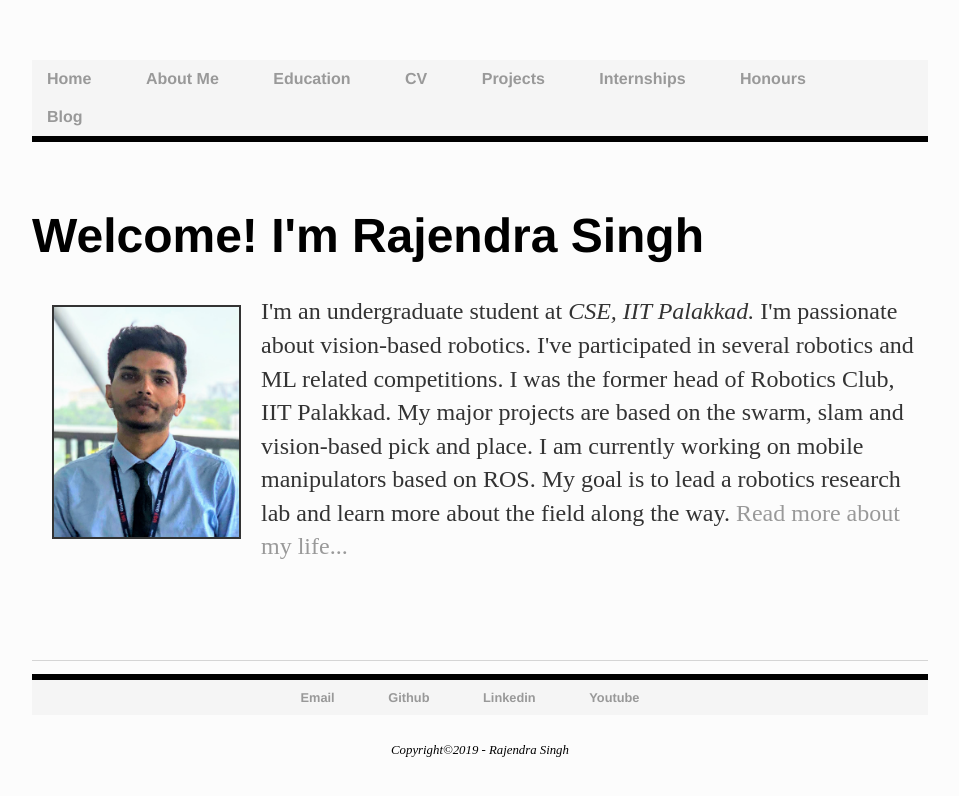
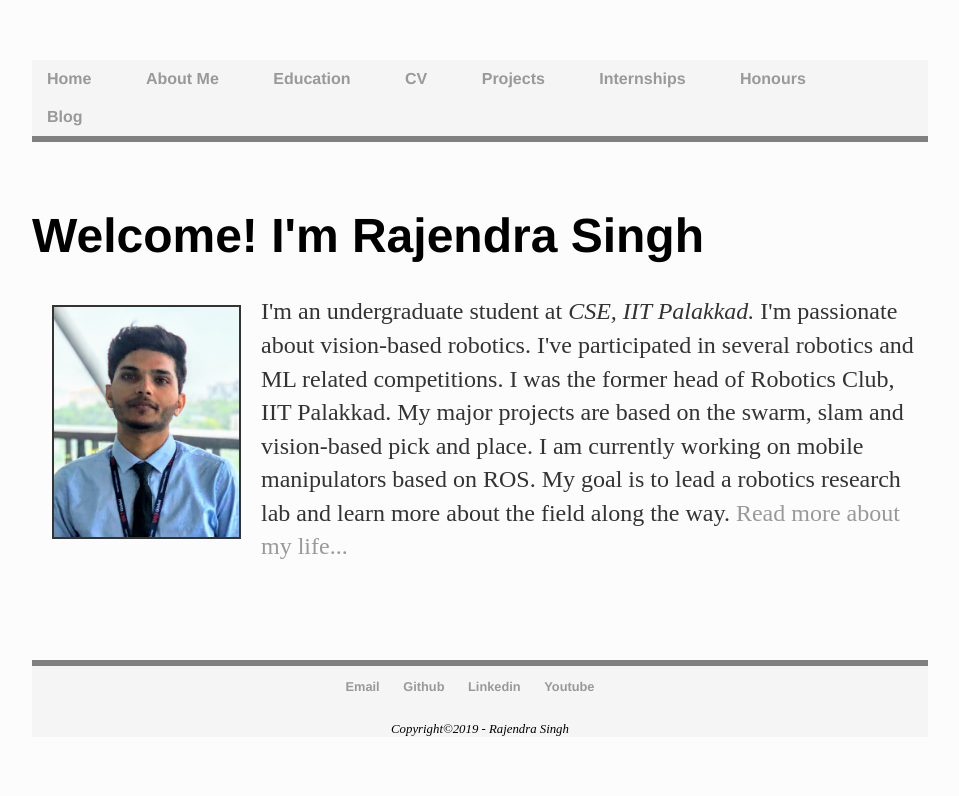
Before and after one commit to iamrajee/iamrajee.github.io, a Jekyll site: the page built from index.html, in a window 1280 px wide. Shown: the top 796 px of the page, without its empty margins (160-1119 px from the left). Built offline with Jekyll 4.4.1, drawn with Linux system fonts in a browser that asks for light colours.

Commit message:
Update main.css

```diff
--- a/css/main.css
+++ b/css/main.css
@@ -29,7 +29,11 @@ p {
     color: #333;
 }
 footer {
-    border-top: 1px solid #d5d5d5;
+
+    border-top: 6px solid gray;
+    background-color: rgb(245, 245, 245);
+
+/*     border-top: 1px solid #d5d5d5; */
     font-size: .8em;
 /*     background-color: lightgray; */
 }
@@ -47,7 +51,7 @@ ul.tabs{
 /* 	margin: 0px;
 	padding: 0px; */
 /* 	list-style: none; */
-	border-bottom: 6px solid black;
+	border-bottom: 6px solid gray;
   	background-color: rgb(245, 245, 245);
 }
 
@@ -77,7 +81,7 @@ ul.tabs li.current{
 }
 
 
-ul.footer{
+/* ul.footer{
 	border-top: 6px solid black;
   	background-color: rgb(245, 245, 245);
 }
@@ -86,4 +90,4 @@ ul.footer li{
 	display: inline-block;
 	padding: 10px 15px;
 	cursor: pointer;
-}
+} */
```
